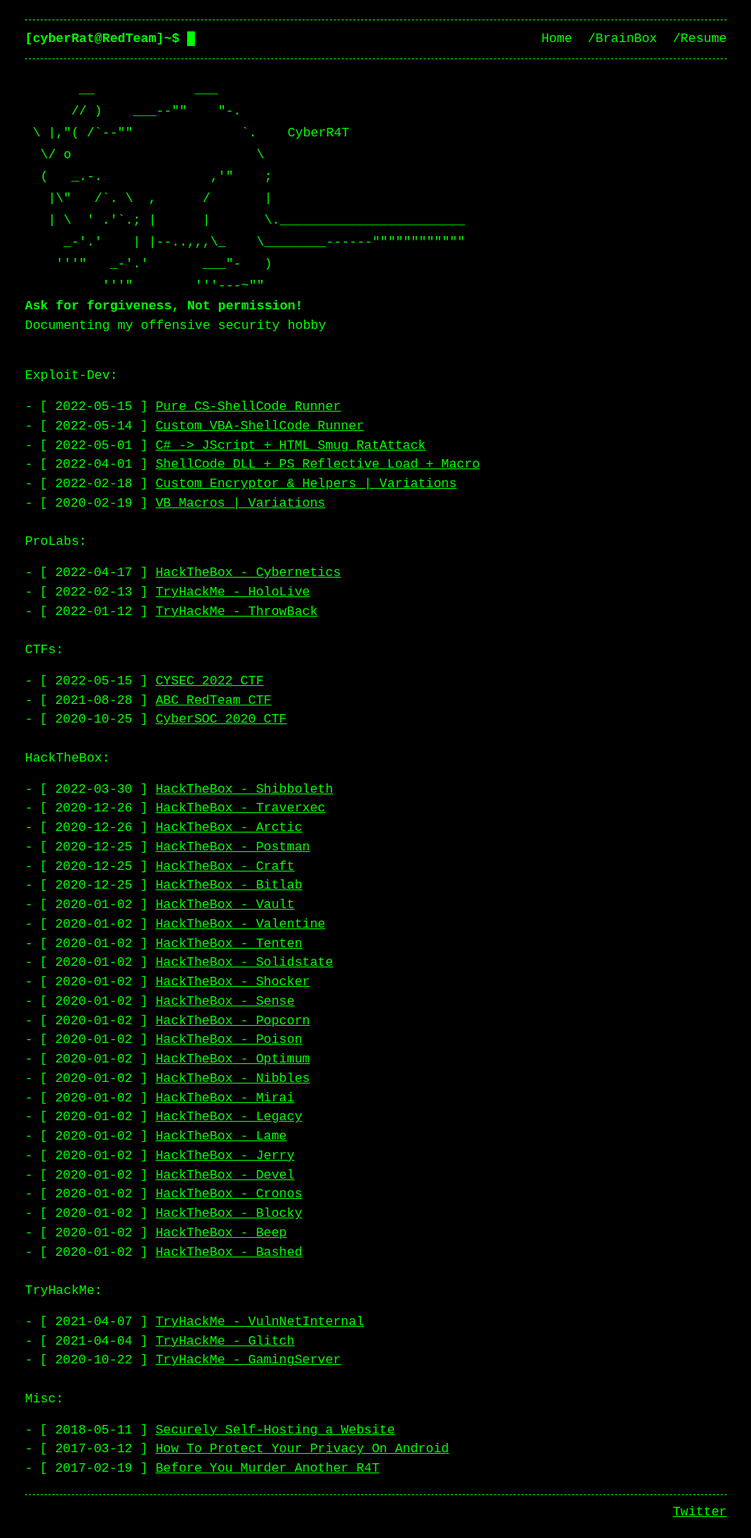
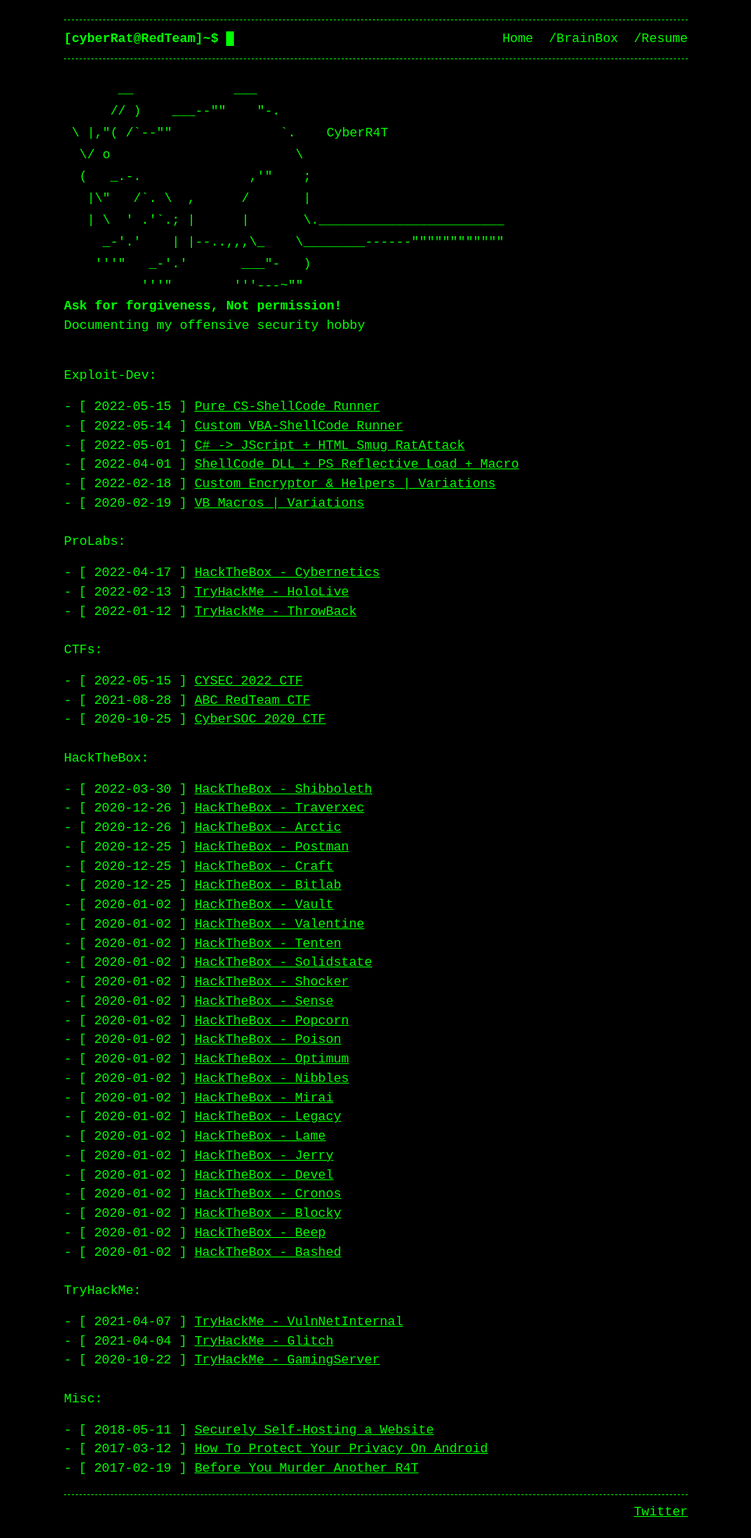
Before and after one commit to handyteddy/Ratilovich, a Jekyll site: the page built from index.md, in a window 1280 px wide. Shown: the whole page at 78% size, without its empty margins (158-1121 px from the left). Built offline with Jekyll 4.4.1, drawn with Linux system fonts in a browser that asks for light colours.

Commit message:
Update base.scss

```diff
--- a/_sass/base.scss
+++ b/_sass/base.scss
@@ -9,7 +9,7 @@ $base-font-size:       16.5px !default;
 $mobile-font-size:     11px !default;
 $base-line-height:     1.5 !default;
 $container-width:      90% !default;
-$container-max-width:  900px !default;
+$container-max-width:  800px !default;
 
 /**
  * Global
```
